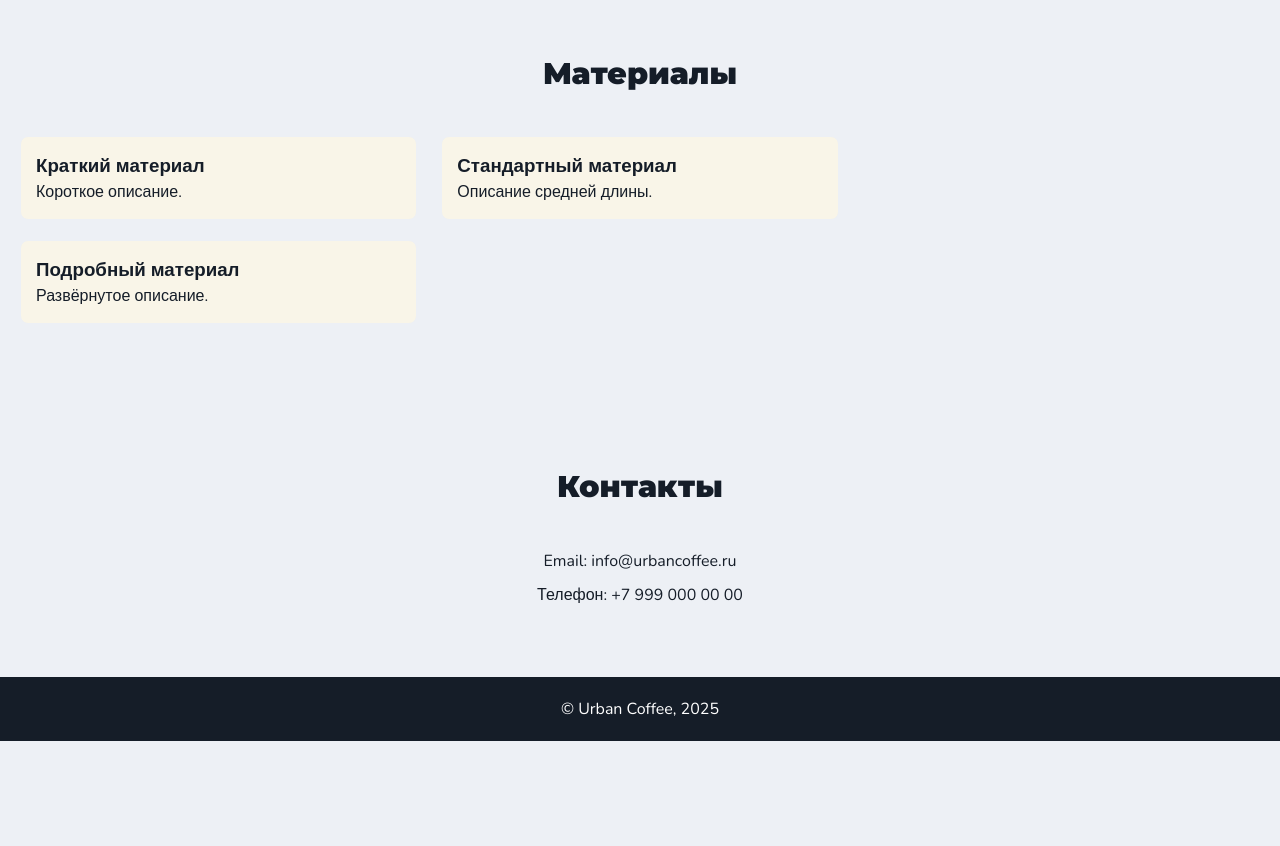
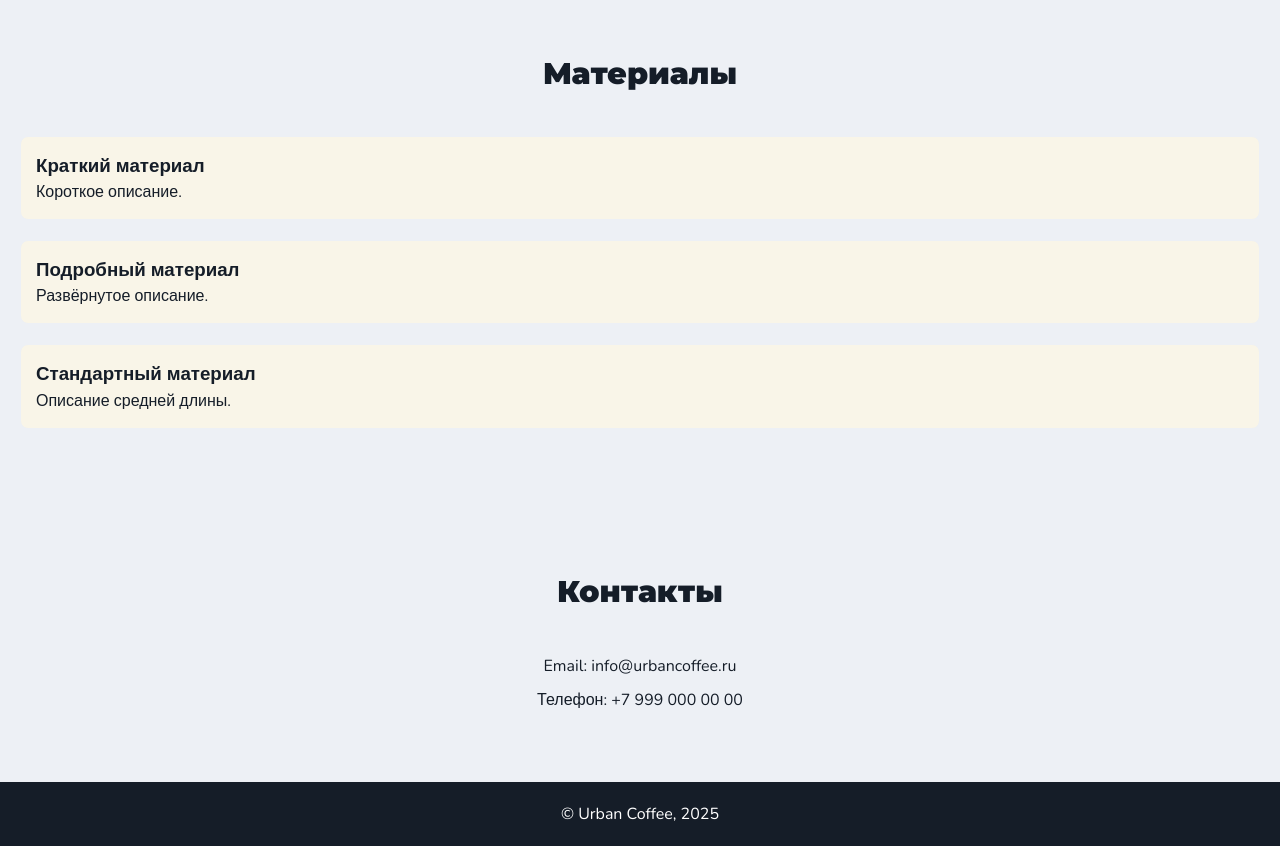
Before and after one commit to garbagemailo/urbancoffee, a plain HTML site: page index.html in a window 1280 px wide. Shown: the part 2480-3326 px from the top of the page. Before the commit the page ends 3221 px from the top, so only its background shows below. Drawn offline with nearby package versions, Linux system fonts and the light colour scheme.

Commit message:
style(mobile): adjust CSS for better appearance on smartphones

```diff
--- a/styles/mobile.css
+++ b/styles/mobile.css
@@ -37,7 +37,7 @@
 
     .nav__list {
         flex-direction: column;
-        gap: 0;
+        gap: 30px;
     }
 
     .nav__item {
--- a/styles/style.css
+++ b/styles/style.css
@@ -228,8 +228,7 @@ body {
 }
 
 .masonry-grid__container {
-    column-count: 3;
-    column-gap: 24px;
+    column-count: 1;
 }
 
 .masonry-item {
```
